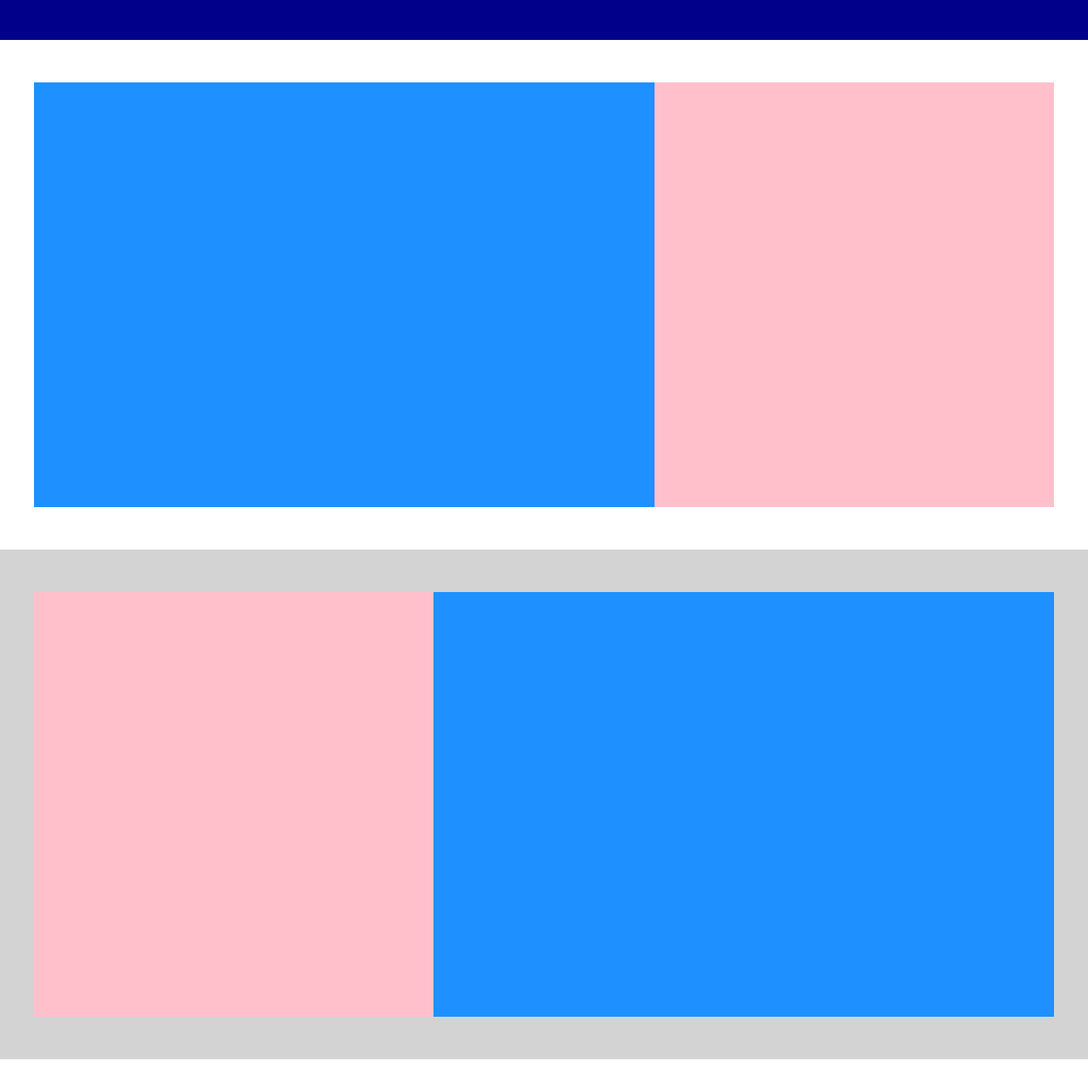
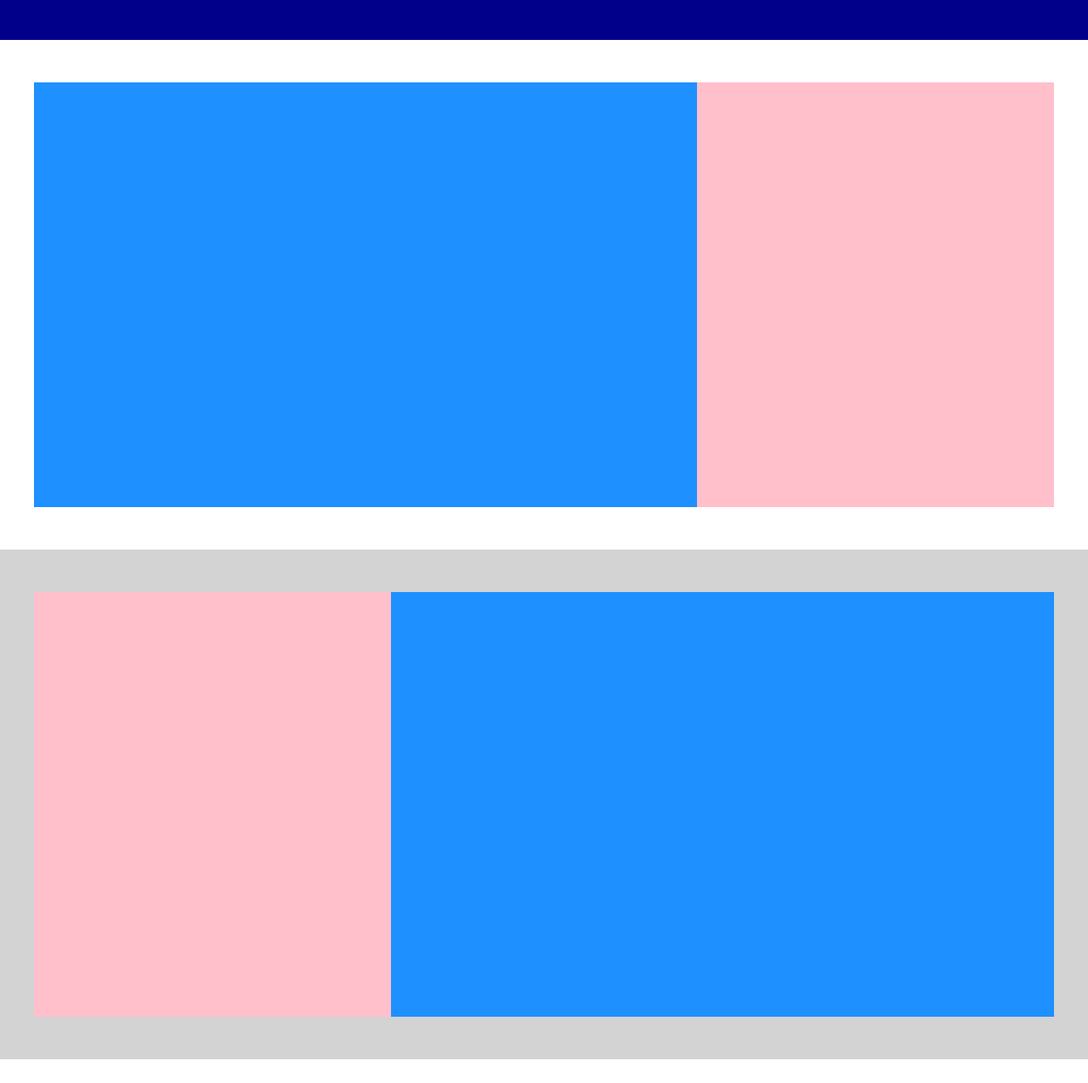
Before and after one commit to domespa/htmlcss-struttura-discord, a plain HTML site: page index.html in a window 1280 px wide. Shown: the part 505-1780 px from the top of the page at 85% size. Drawn offline with Linux system fonts and the light colour scheme.

Commit message:
fix: container

```diff
--- a/css/style.css
+++ b/css/style.css
@@ -12,9 +12,10 @@
         GENERAL
 ------------------*/
 .container {
-    max-width: 1200px;
+    width: 1200px;
     margin-left: auto;
     margin-right: auto;
+    display: flex;
 }
 
 /*------------------
@@ -77,13 +78,13 @@ section {
 .col-big {
     background-color: #1e90ff;
     min-height: 500px;
-    width: 730px;
+    width: 65%;
 }
 
 .col-small {
     background-color: #ffc0cb;
     min-height: 500px;
-    width: 470px;
+    width: 35%;
 }
 
 .big-green {
--- a/index.html
+++ b/index.html
@@ -29,22 +29,28 @@
 
         <!-- SECTION1-->
     <section class="sect-white">
-        <div class="col-big"></div>
-        <div class="col-small"></div>
+        <div class="container">
+            <div class="col-big"></div>
+            <div class="col-small"></div>
+        </div>
     </section>
         <!-- /SECTION1-->
 
         <!-- SECTION2-->
     <section class="sect-grey">
-        <div class="col-small"></div>
-        <div class="col-big"></div>
+        <div class="container">
+            <div class="col-small"></div>
+            <div class="col-big"></div>
+        </div>
     </section>
         <!-- /SECTION2-->
 
         <!-- SECTION3-->
     <section class="sect-white">
+        <div class="container">
             <div class="col-big"></div>
             <div class="col-small"></div>
+        </div>
     </section>
         <!-- /SECTION3-->
 
```
